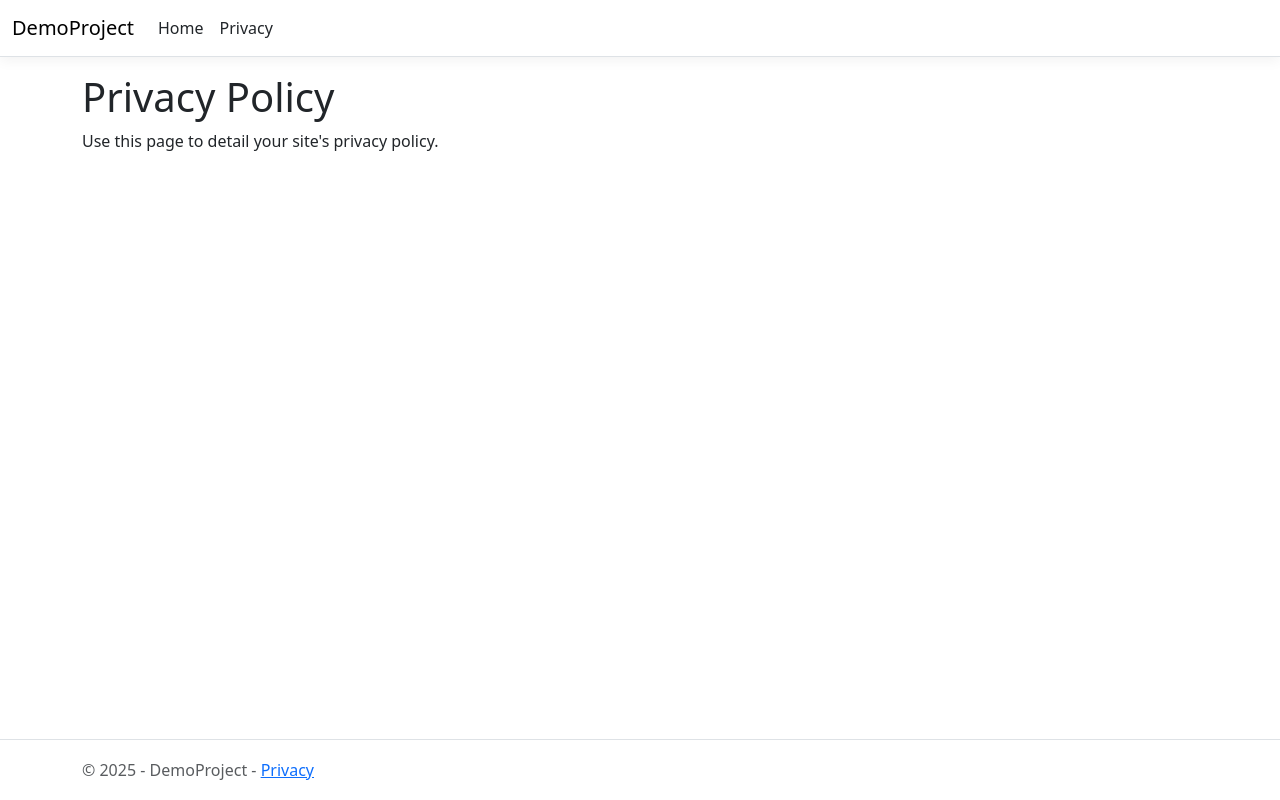
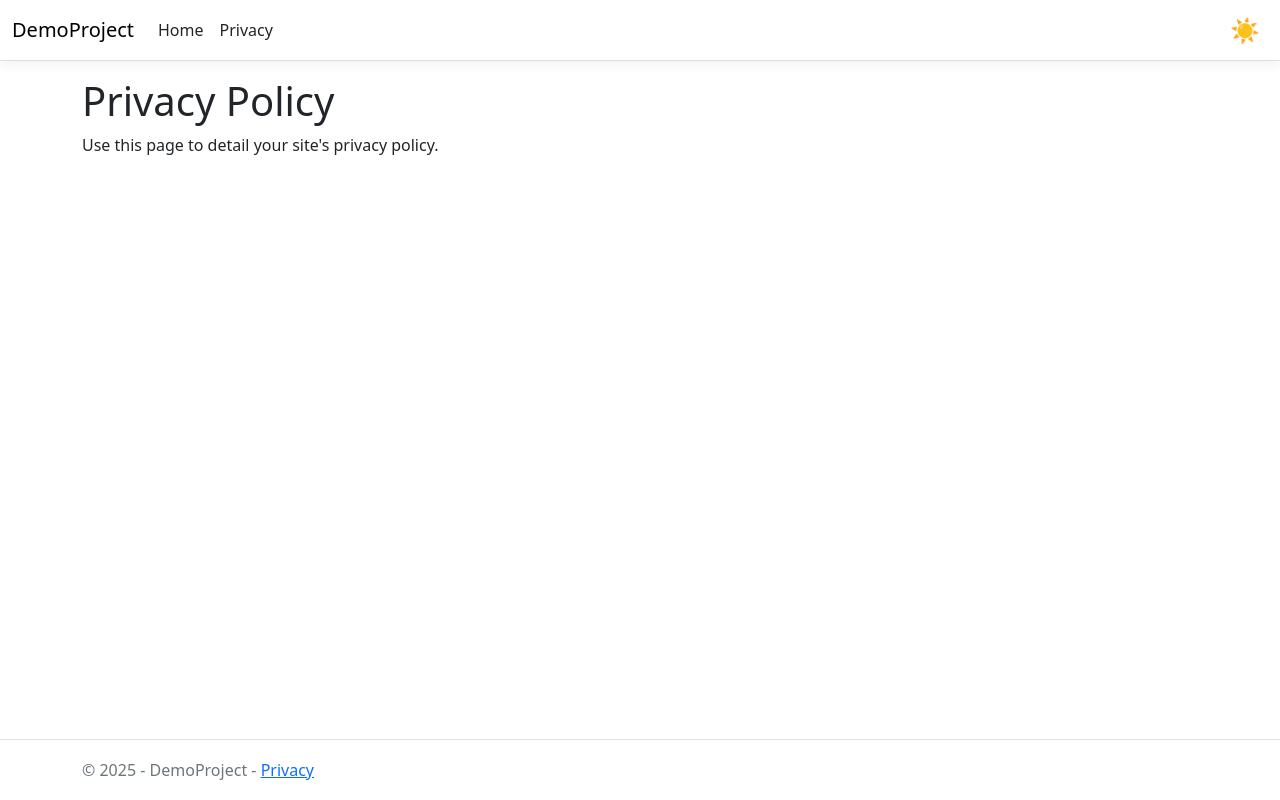
Before and after one commit to fscloudeng/GitHubCopilotDemo, an ASP.NET Core app: page /Home/Privacy in a window 1280 px wide. Run offline with ASP.NET Core 8, Linux system fonts and the light colour scheme; style sheets or scripts are compiled from the project's sources.

Commit message:
Add dark/light mode toggle with sun/moon icons
Co-authored-by: fscloudeng <90967453+fscloudeng@users.noreply.github.com>

```diff
--- a/DemoProject/Views/Shared/_Layout.cshtml
+++ b/DemoProject/Views/Shared/_Layout.cshtml
@@ -27,6 +27,9 @@
                             <a class="nav-link text-dark" asp-area="" asp-controller="Home" asp-action="Privacy">Privacy</a>
                         </li>
                     </ul>
+                    <button id="theme-toggle" aria-label="Toggle dark mode">
+                        <span id="theme-icon">☀️</span>
+                    </button>
                 </div>
             </div>
         </nav>
--- a/DemoProject/wwwroot/css/site.css
+++ b/DemoProject/wwwroot/css/site.css
@@ -1,3 +1,21 @@
+/* Light mode colors (default) */
+:root {
+  --bg-color: #ffffff;
+  --text-color: #212529;
+  --nav-bg: #ffffff;
+  --nav-border: rgba(0, 0, 0, 0.125);
+  --footer-text: #6c757d;
+}
+
+/* Dark mode colors */
+[data-theme="dark"] {
+  --bg-color: #1a1a1a;
+  --text-color: #e9ecef;
+  --nav-bg: #2d2d2d;
+  --nav-border: rgba(255, 255, 255, 0.125);
+  --footer-text: #adb5bd;
+}
+
 html {
   font-size: 14px;
 }
@@ -19,6 +37,35 @@ html {
 
 body {
   margin-bottom: 60px;
+  background-color: var(--bg-color);
+  color: var(--text-color);
+  transition: background-color 0.3s ease, color 0.3s ease;
+}
+
+.navbar {
+  background-color: var(--nav-bg) !important;
+  border-color: var(--nav-border) !important;
+  transition: background-color 0.3s ease;
+}
+
+.footer {
+  color: var(--footer-text) !important;
+  transition: color 0.3s ease;
+}
+
+/* Theme toggle button */
+#theme-toggle {
+  background: none;
+  border: none;
+  font-size: 1.5rem;
+  cursor: pointer;
+  padding: 0.25rem 0.5rem;
+  color: var(--text-color);
+  transition: transform 0.3s ease;
+}
+
+#theme-toggle:hover {
+  transform: scale(1.2);
 }
 
 .form-floating > .form-control-plaintext::placeholder, .form-floating > .form-control::placeholder {
--- a/DemoProject/wwwroot/js/site.js
+++ b/DemoProject/wwwroot/js/site.js
@@ -2,3 +2,39 @@
 // for details on configuring this project to bundle and minify static web assets.
 
 // Write your JavaScript code.
+
+// Dark/Light mode toggle functionality
+document.addEventListener('DOMContentLoaded', function () {
+    const themeToggle = document.getElementById('theme-toggle');
+    const themeIcon = document.getElementById('theme-icon');
+    const htmlElement = document.documentElement;
+
+    // Check for saved theme preference or default to 'light' mode
+    const currentTheme = localStorage.getItem('theme') || 'light';
+
+    // Apply the saved theme
+    if (currentTheme === 'dark') {
+        htmlElement.setAttribute('data-theme', 'dark');
+        themeIcon.textContent = '🌙';
+    } else {
+        htmlElement.removeAttribute('data-theme');
+        themeIcon.textContent = '☀️';
+    }
+
+    // Toggle theme on button click
+    themeToggle.addEventListener('click', function () {
+        const theme = htmlElement.getAttribute('data-theme');
+
+        if (theme === 'dark') {
+            // Switch to light mode
+            htmlElement.removeAttribute('data-theme');
+            themeIcon.textContent = '☀️';
+            localStorage.setItem('theme', 'light');
+        } else {
+            // Switch to dark mode
+            htmlElement.setAttribute('data-theme', 'dark');
+            themeIcon.textContent = '🌙';
+            localStorage.setItem('theme', 'dark');
+        }
+    });
+});
```
